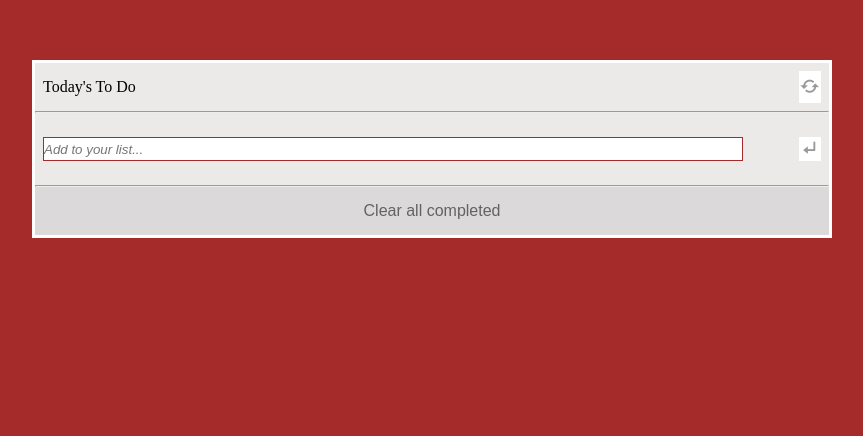
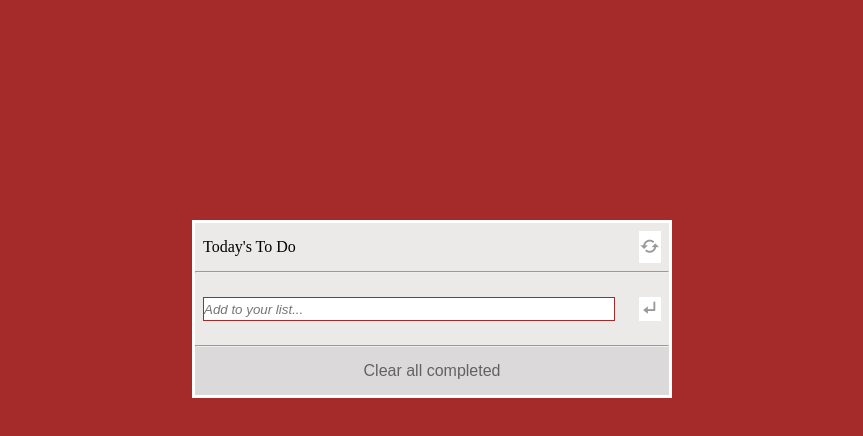
Before and after one commit to Enning94/JS-Best-Practices, a website with bundled scripts: page src/index.html in a window 1280 px wide. Shown: the part 180-616 px from the top of the page, without its empty margins (208-1071 px from the left). Built offline with nearby package versions, Linux system fonts and the light colour scheme.

Commit message:
Update readme

```diff
--- a/src/style.css
+++ b/src/style.css
@@ -9,7 +9,7 @@ body {
 }
 
 .todo-container {
-  margin: 15rem;
+  margin: 25rem;
   background-color: rgb(236, 233, 233);
   line-height: 2rem;
   border: 3px solid white;
```
Also changed, not shown: README.md.
